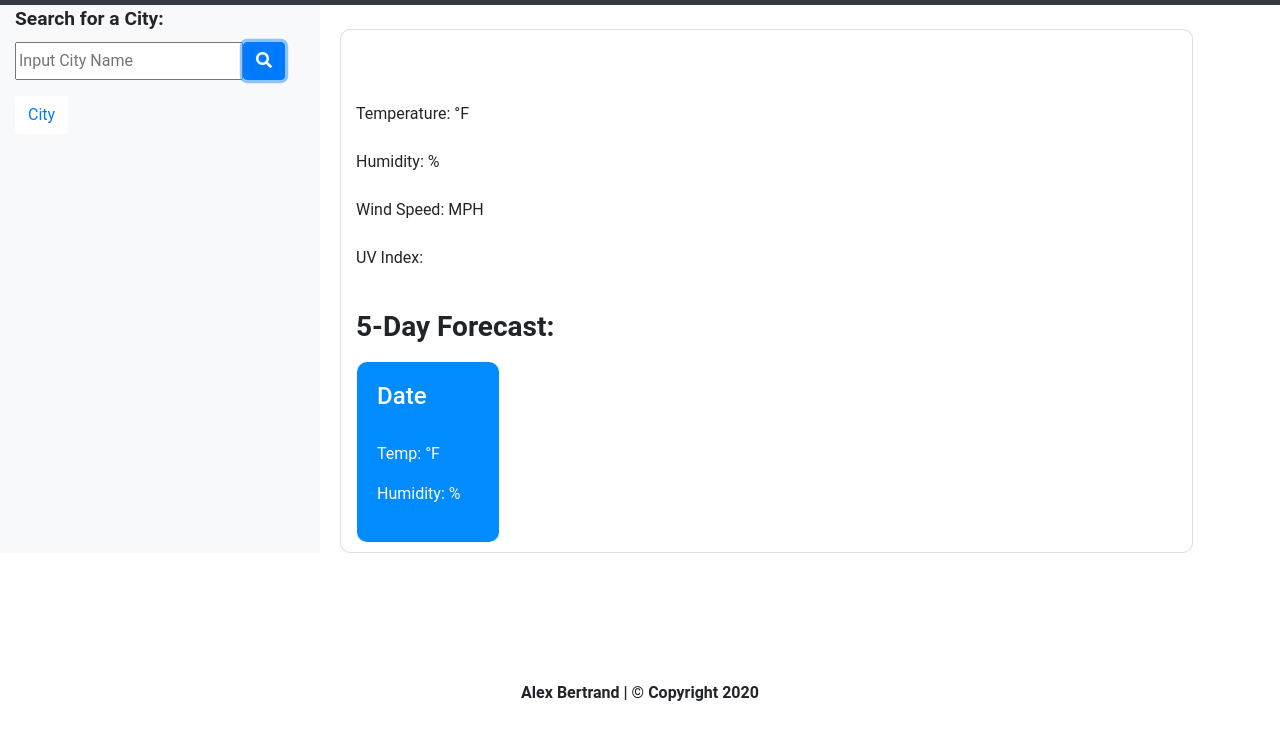
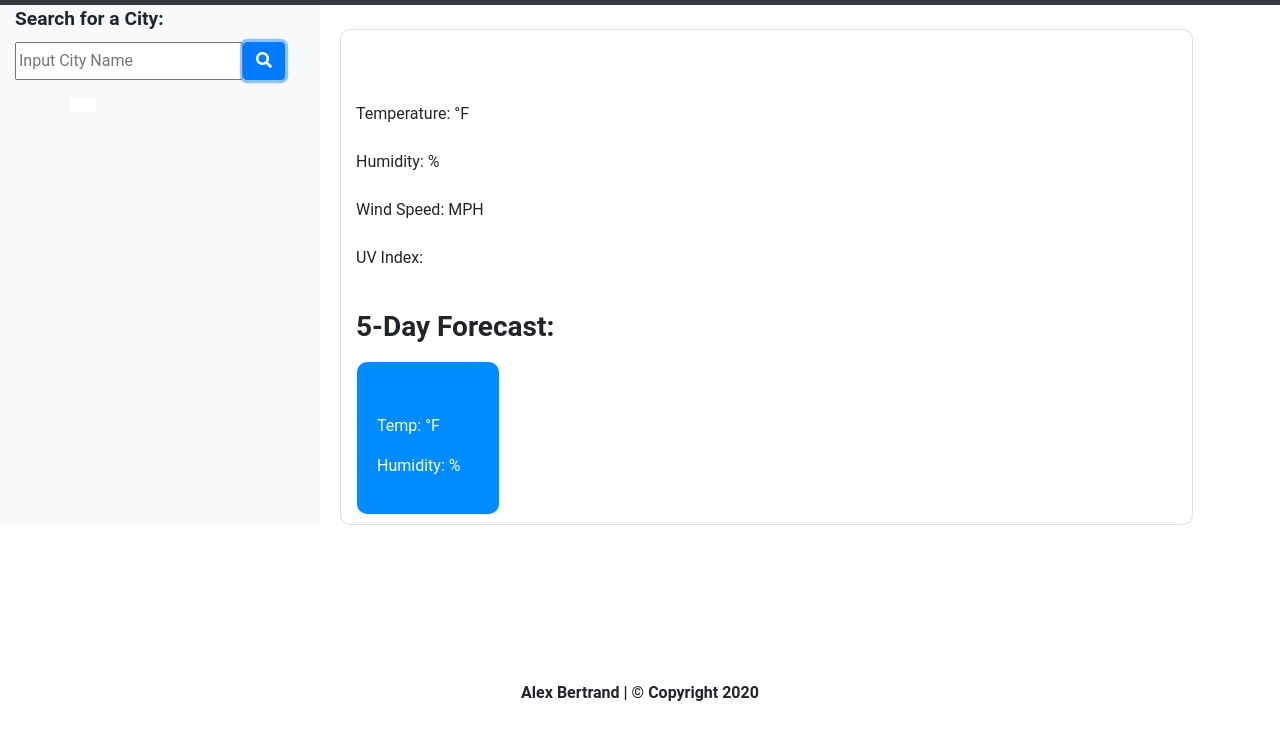
Before and after one commit to ambertrand/06-Weather-Dashboard, a plain HTML site: page index.html in a window 1280 px wide. Both pictures are taken after a click on the button 264 px from the left and 131 px from the top of the page. Shown: the part 71-800 px from the top of the page. Drawn offline with nearby package versions, Linux system fonts and the light colour scheme; no server answers.

Commit message:
Got city search saved in history

```diff
--- a/Styles/script.js
+++ b/Styles/script.js
@@ -1,13 +1,29 @@
 $(document).ready(function () {
-    // $(".populateCityInfo").hide("none")
-    // $(".forecastHeader").hide("none")
+    // $(".populateCityInfo").hide("none");
+    // $(".forecastHeader").hide("none");
 
     // API weather key
-    const weatherKey = "6c911f8e164e26c52b3af8b48bceac95"
+    const weatherKey = "6c911f8e164e26c52b3af8b48bceac95";
 
-    let todaysDate = moment().format('L')
+    let todaysDate = moment().format('L');
+    let forecast = moment().format('l');
 
+    let city = "";
+    let storedList = $(".cityList")
 
+    function cityHistoryList(cityName) {
+        let cityArray = localStorage.getItem("cityName");
+        console.log(cityArray);
+        cityArray = JSON.parse(cityArray) || [];
+        cityArray.push(cityName);
+        localStorage.setItem("cityName", JSON.stringify(cityArray));
+
+        let buttonList = $("<div>").addClass('col-12')
+        let buttonItem = $("<button>").addClass('btn btn-link savedCity mb-2');
+        buttonList.append(buttonItem);
+        storedList.append(buttonList);
+        buttonItem.html(city);
+    }
 
 
     function uvColor(uv) {
@@ -26,11 +42,11 @@ $(document).ready(function () {
     $(".searchButton").on("click", function () {
         // console.log("clicked");
 
-        let city = $(".cityInput").val();
+        city = $(".cityInput").val();
         let weatherURL = `https://api.openweathermap.org/data/2.5/weather?q=${city}&appid=${weatherKey}`;
         // $(".cityDate").html(city);
 
-
+        cityHistoryList(city);
         $.ajax({
             url: weatherURL,
             method: "GET"
@@ -67,16 +83,17 @@ $(document).ready(function () {
                     $(".currentUvVal").append(uv);
                     $(".currentUvVal").attr("style", `background-color: ${uvIndex}; color: ${uvIndex === "yellow" ? "black" : "white"}`);
 
-                    for (let i = 0; i <= 5; i++) {
-                        let fiveDay = fiveDayWeather[i];
-
-                    }
+                    // for (let i = 0; i <= 5; i++) {
+                    //     let fiveDay = fiveDayWeather[i + 1];
+                    //     console.log(fiveDay);
+                        // $(".forecastDate").append(forecast)
+                    // }
                 })
 
             });
 
-        // $(".populateCityInfo").show("display")
-        // $(".forecastHeader").show("display")
+        // $(".populateCityInfo").show("display");
+        // $(".forecastHeader").show("display");
     });
 });
 
--- a/index.html
+++ b/index.html
@@ -34,18 +34,7 @@
                         class="btn btn-primary searchButton" type="button"><i class="fa fa-search"
                             aria-hidden="true"></i></button>
                 </div>
-                <div>
-                    <button class="btn btn-link savedCity mb-2">City</button>
-                </div>
-                <!-- <div>
-                    <button class="btn btn-link savedCity mb-2">City</button>
-                </div>
-                <div>
-                    <button class="btn btn-link savedCity mb-2">City</button>
-                </div>
-                <div>
-                    <button class="btn btn-link savedCity mb-2">City</button>
-                </div> -->
+                <ul class="cityList"></ul>
             </div>
 
 
@@ -72,7 +61,7 @@
                     <h3><strong>5-Day Forecast:</strong></h3>
                     <div class="row">
                         <div class="card-body forecastCard col-sm-12 col-md-2 mx-1 mx-sm-3">
-                            <h4 class="forecastDate">Date</h4>
+                            <h4 class="forecastDate"></h4>
                             <img class="forecastPic img-fluid" />
                             <p class="temp">Temp: <span class="tempValue"></span>°F</p>
                             <p class="humidty">Humidity: <span class="humidityValue"></span>%</p>
@@ -100,9 +89,9 @@
                             <img class="forecastPic img-fluid" />
                             <p class="temp">Temp: <span class="tempValue"></span>°F</p>
                             <p class="humidty">Humidity: <span class="humidityValue"></span>%</p> -->
-                        </div>
                     </div>
                 </div>
+            </div>
             </div>
         </section>
     </main>
```
